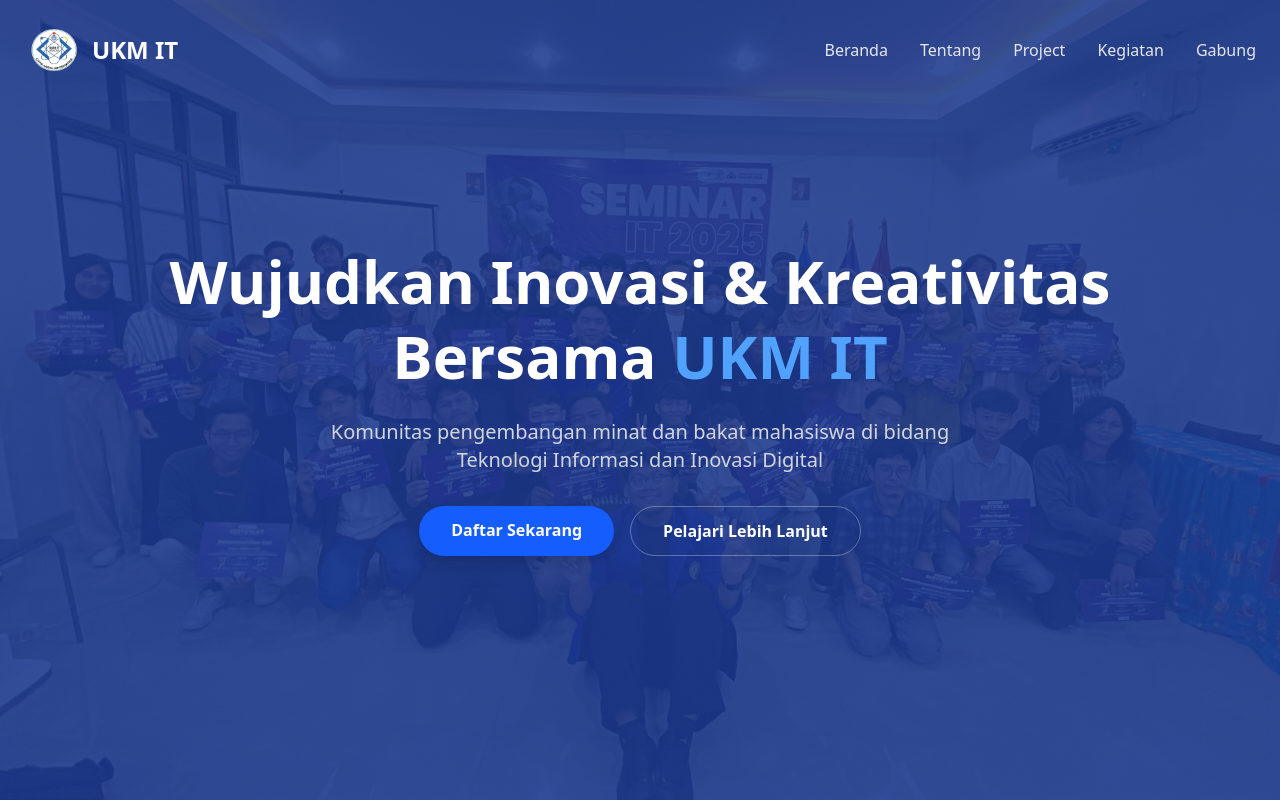
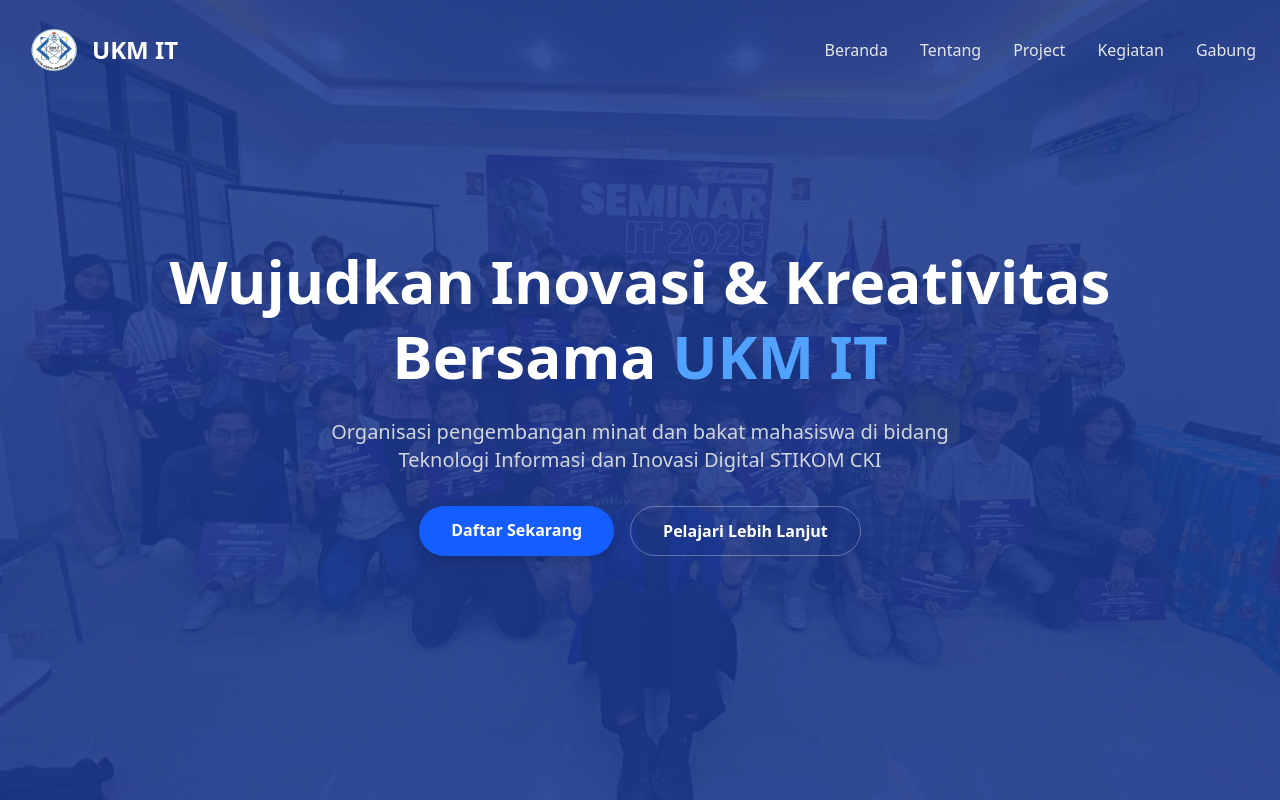
Before and after one commit to UKM-IT-CKI/web-ukmitcki-v1, a React (Vite) app: page / in a window 1280 px wide. Shown: the top 800 px of the page. Built offline with nearby package versions, Linux system fonts and the light colour scheme.

Commit message:
Modified Hero.jsx

```diff
--- a/src/components/Hero.jsx
+++ b/src/components/Hero.jsx
@@ -31,7 +31,7 @@
           Wujudkan Inovasi & Kreativitas <br /> Bersama <span className="text-blue-400">UKM IT</span>
         </h1>
         <p className="text-lg md:text-xl text-gray-300 mb-8 max-w-2xl mx-auto">
-          Komunitas pengembangan minat dan bakat mahasiswa di bidang Teknologi Informasi dan Inovasi Digital
+          Organisasi pengembangan minat dan bakat mahasiswa di bidang Teknologi Informasi dan Inovasi Digital STIKOM CKI
         </p>
         <div className="flex flex-col md:flex-row justify-center gap-4">
           <a
```
